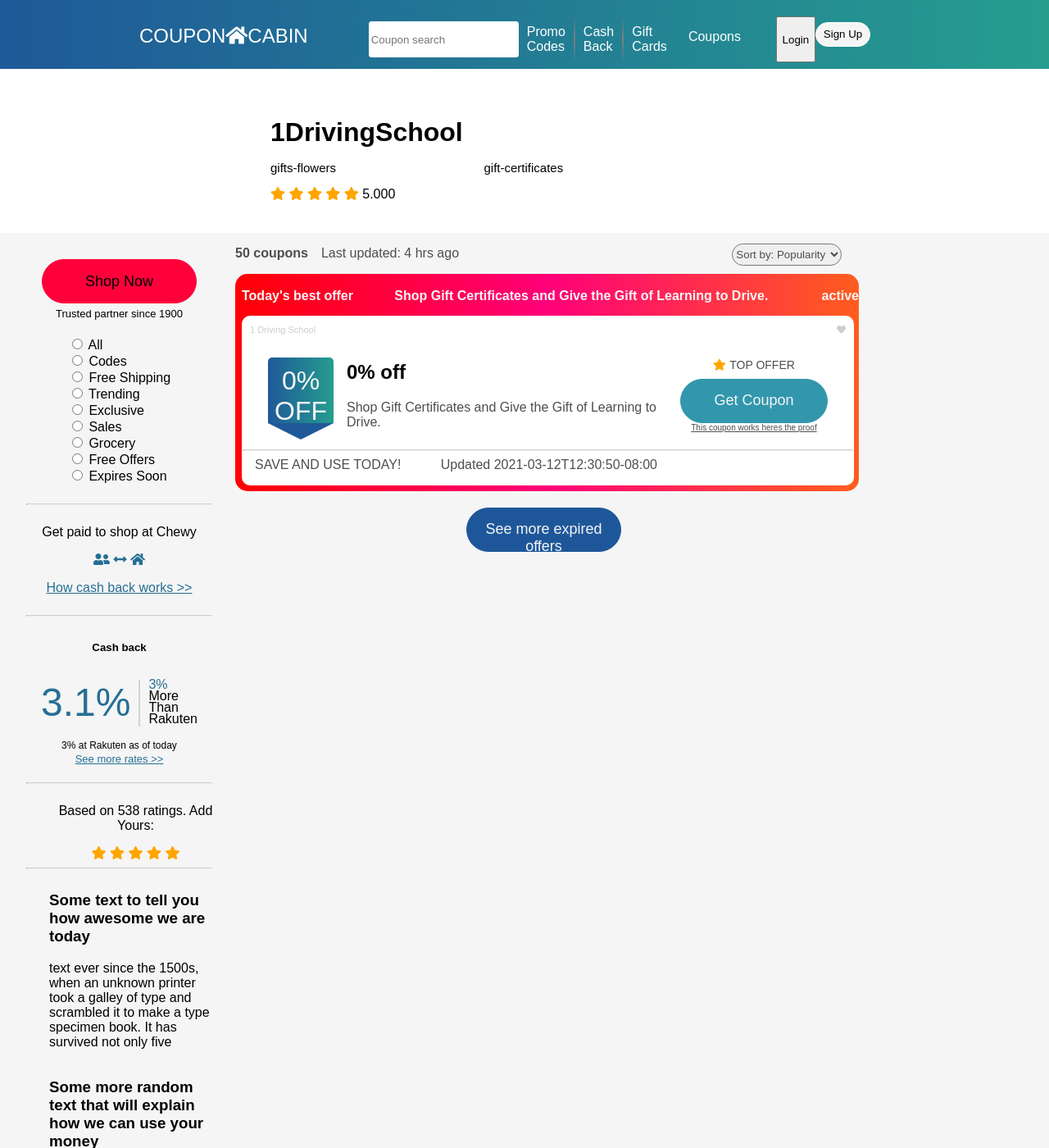
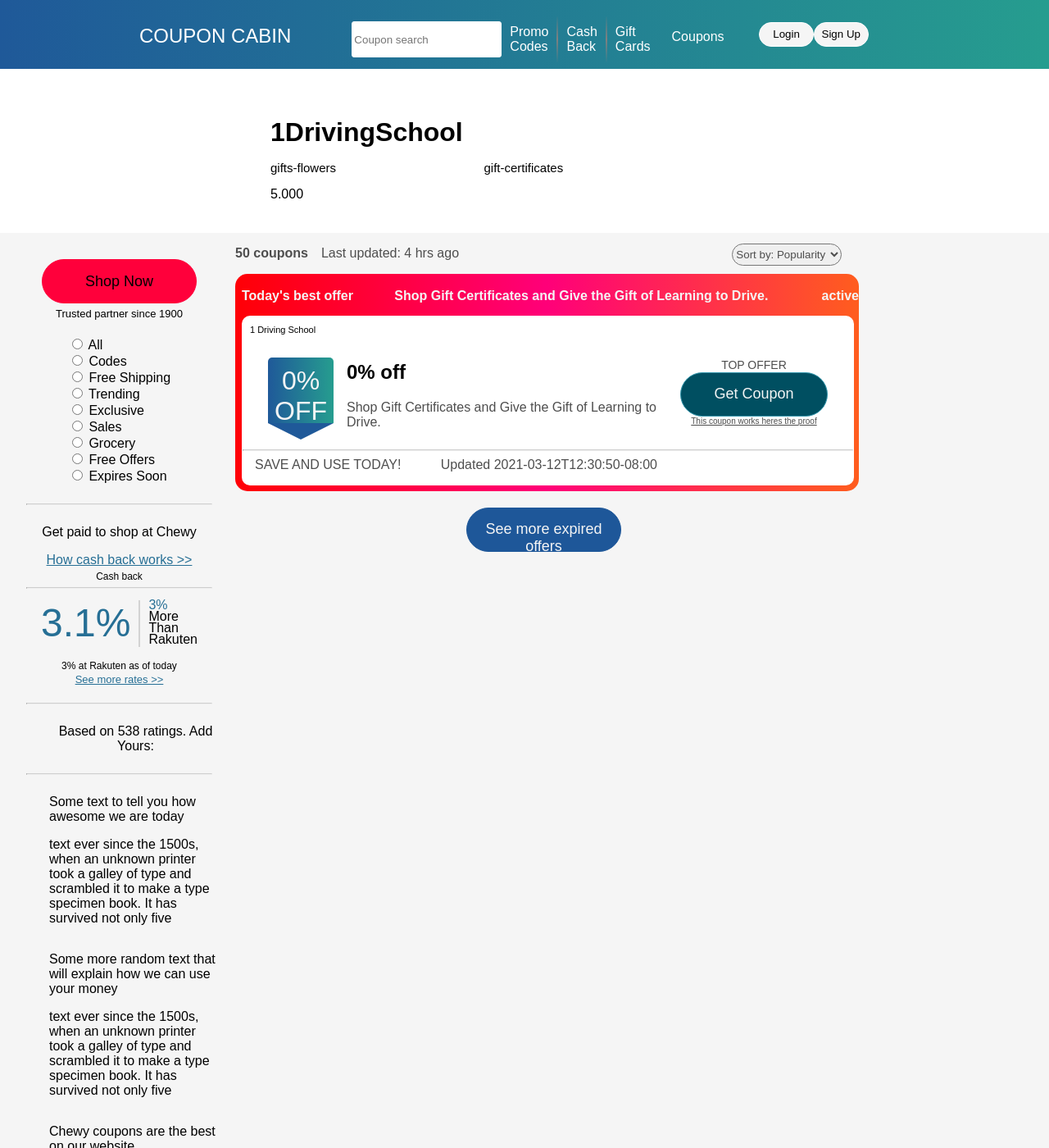
Before and after one commit to dd8917vk/jekyll, a Jekyll site: the page built from merchants/1DrivingSchool.html, in a window 1280 px wide and 1400 px high. Shown: the whole window at 82% size. Built offline with Jekyll 4.4.1, drawn with Linux system fonts in a browser that asks for light colours.

Commit message:
optimization styles

```diff
--- a/_includes/body.html
+++ b/_includes/body.html
@@ -46,14 +46,14 @@
 		<hr />
 		<div class="cash-back">
 			<p>Get paid to shop at Chewy</p>
-			<i class="fas fa-user-friends"></i>
+			<!-- <i class="fas fa-user-friends"></i>
 			<i class="fas fa-arrows-alt-h"></i>
-			<i class="fas fa-home"></i>
+			<i class="fas fa-home"></i> -->
 			<p><a href="#">How cash back works >></a></p>
 		</div>
 		<hr />
 		<div class="cash-back-p">
-			<h5>Cash back</h5>
+			<p>Cash back</p>
 			<div class="cash-back-percent">
 				<p>3.1%</p>
 				<div class="cash-back-percent-more">
@@ -77,7 +77,7 @@
 		</div>
 		<hr />
 		<div class="left-panel-p">
-			<h3>Some text to tell you how awesome we are today</h3>
+			<p>Some text to tell you how awesome we are today</p>
 			<p>
 				text ever since the 1500s, when an unknown printer took a galley of type
 				and scrambled it to make a type specimen book. It has survived not only
@@ -85,7 +85,7 @@
 			</p>
 		</div>
 		<div class="left-panel-p">
-			<h3>Some more random text that will explain how we can use your money</h3>
+			<p>Some more random text that will explain how we can use your money</p>
 			<p>
 				text ever since the 1500s, when an unknown printer took a galley of type
 				and scrambled it to make a type specimen book. It has survived not only
@@ -93,7 +93,7 @@
 			</p>
 		</div>
 		<div class="left-panel-p">
-			<h3>Chewy coupons are the best on our website.</h3>
+			<p>Chewy coupons are the best on our website.</p>
 			<p>
 				text ever since the 1500s, when an unknown printer took a galley of type
 				and scrambled it to make a type specimen book. It has survived not only
@@ -101,7 +101,7 @@
 			</p>
 		</div>
 		<div class="left-panel-p">
-			<h3>How art thou oh parrot fro ma foreign island this is not lorum</h3>
+			<p>How art thou oh parrot fro ma foreign island this is not lorum</p>
 			<p>
 				text ever since the 1500s, when an unknown printer took a galley of type
 				and scrambled it to make a type specimen book. It has survived not only
@@ -109,7 +109,7 @@
 			</p>
 		</div>
 		<div class="left-panel-p">
-			<h3>This is an amazing lightning fast deal</h3>
+			<p>This is an amazing lightning fast deal</p>
 			<p>
 				text ever since the 1500s, when an unknown printer took a galley of type
 				and scrambled it to make a type specimen book. It has survived not only
@@ -117,7 +117,7 @@
 			</p>
 		</div>
 		<div class="left-panel-p">
-			<h3>This would be much better if it was dynamic content.</h3>
+			<p>This would be much better if it was dynamic content.</p>
 			<p>
 				text ever since the 1500s, when an unknown printer took a galley of type
 				and scrambled it to make a type specimen book. It has survived not only
--- a/_includes/card.html
+++ b/_includes/card.html
@@ -12,7 +12,6 @@
     <div class="card-flex">
         <div class="card-flex-top">
             <p>{{ content["cMerchant"] }}</p>
-	        <p><i class="fas fa-heart"></i></p>
         </div>
         <div class="card-flex-mid">
             <div class="card-flex-mid-left">
--- a/_includes/nav.html
+++ b/_includes/nav.html
@@ -2,7 +2,7 @@
 	<label for="hamburger">&#9776;</label>
 	<input type="checkbox" id="hamburger" />
 	<div id="hamitems">
-		<a id="logo" href="/">COUPON<i class="fas fa-home"></i>CABIN</a>
+		<a id="logo" href="/">COUPON CABIN</a>
 		<input id="ipt" class="showInput" type="text" placeholder="Coupon search" />
 		<a href="about.html">Promo<br />Codes</a>
 		<a class="leftedge" href="tech.html">Cash<br />Back</a>
--- a/_layouts/default.html
+++ b/_layouts/default.html
@@ -12,7 +12,7 @@
 		<meta name="keywords" content="coupons, deals, sales, sale" />
 		<meta name="viewport" content="width=device-width, initial-scale=1" />
 		<link rel="stylesheet" href="/assets/css/styles.css" />
-		<link
+		<!-- <link
 			rel="stylesheet"
 			href="https://cdnjs.cloudflare.com/ajax/libs/font-awesome/4.7.0/css/font-awesome.min.css"
 		/>
@@ -21,7 +21,7 @@
 			href="https://cdnjs.cloudflare.com/ajax/libs/font-awesome/5.15.2/css/all.min.css"
 			integrity="sha512-HK5fgLBL+xu6dm/Ii3z4xhlSUyZgTT9tuc/hSrtw6uzJOvgRr2a9jyxxT1ely+B+xFAmJKVSTbpM/CuL7qxO8w=="
 			crossorigin="anonymous"
-		/>
+		/> -->
 	</head>
 	<body>
 		{% include nav.html %} {% include header.html %} {% include body.html %}
--- a/_sass/card.scss
+++ b/_sass/card.scss
@@ -2,27 +2,27 @@
 // Card Background will be applied by JS
 // if it is index 0, first card in the stack.
 .card-flex-background-apply {
-    background-image: linear-gradient(to right, #ff0006,#ff0079,#ff5d1e);
+	background-image: linear-gradient(to right, #ff0006, #ff0079, #ff5d1e);
 	border-radius: 15px;
 	padding-left: 8px;
 	width: 100%;
 	padding-top: 20px;
 	padding-bottom: 7px;
 }
-.card-flex-background-p{
-    display:flex;
+.card-flex-background-p {
+	display: flex;
 	justify-content: space-between;
 	margin-bottom: -1.1em;
 	margin-top: -1.1em;
 	color: whitesmoke;
 	font-weight: bold;
 }
-.card-flex-background-p p:nth-child(2){
+.card-flex-background-p p:nth-child(2) {
 	padding-right: 15px;
 }
 // Main Card
 .card-flex {
-    display:flex;
+	display: flex;
 	background-color: $bgColor2;
 	color: $leftPanelColor;
 	flex-direction: column;
@@ -32,17 +32,17 @@
 	margin-top: 1em;
 }
 // Top Row
-.card-flex-top{
-    display:flex;
+.card-flex-top {
+	display: flex;
 	justify-content: space-between;
 	padding-left: 10px;
 	padding-right: 10px;
 	font-size: 11px;
-    color: $hrColor;
+	color: black;
 }
 // Mid Row
 .card-flex-mid {
-    display:flex;
+	display: flex;
 	margin-top: -15px;
 	justify-content: space-between;
 }
@@ -55,7 +55,6 @@
 	flex-direction: column;
 	align-items: center;
 }
-
 
 // Coupon logo text to right
 .coupon-text {
@@ -74,13 +73,13 @@
 	border-top-right-radius: 5px;
 	color: whitesmoke;
 }
-.coupon-square p:nth-child(1){
+.coupon-square p:nth-child(1) {
 	font-size: 2em;
-    text-align:center;
+	text-align: center;
 	padding-top: 10px;
 }
-.coupon-square p:nth-child(2){
-    text-align:center;
+.coupon-square p:nth-child(2) {
+	text-align: center;
 	margin-top: -30px;
 }
 .coupon-triangle {
@@ -104,7 +103,8 @@
 
 .card-flex-mid-button {
 	border-radius: 30px;
-    background-color: #3297ad;
+	// background-color: #3297ad;
+	background-color: #004f61;
 	margin: auto auto;
 	border: 1px solid #3297ad;
 	width: 10em;
--- a/_sass/nav.scss
+++ b/_sass/nav.scss
@@ -1,4 +1,3 @@
-
 @use 'base';
 
 #hamnav {
@@ -20,7 +19,10 @@
 	margin-left: -80px;
 }
 /* Hide Hamburger */
-#hamnav label, #hamburger { display: none; }
+#hamnav label,
+#hamburger {
+	display: none;
+}
 
 /* Horizontal Menu Items */
 #hamitems {
@@ -29,13 +31,12 @@
 	margin-right: 10em;
 }
 
-
 #hamitems a {
 	// width: 10%; /* 100% / 5 tabs = 20% */
 	padding: 10px;
 	color: white;
 	text-decoration: none;
-  justify-content:center;
+	justify-content: center;
 }
 #hamitems #logo {
 	margin-right: 4em;
@@ -44,18 +45,15 @@
 }
 .leftedge {
 	border-width: 2px;
-  border-left-style:solid;
-  border-image:
-  linear-gradient(transparent, gray, transparent) 1 100%;
+	border-left-style: solid;
+	border-image: linear-gradient(transparent, gray, transparent) 1 100%;
 }
 .logoCenter {
-    text-align:center;
+	text-align: center;
 	margin: auto auto;
 	margin-left: 40%;
 	width: 10%;
 	display: inline-block;
-
-
 }
 // #hamitems a:hover {
 //   background: #401408;
@@ -66,7 +64,15 @@
 #signup {
 	height: 30px;
 	min-width: 5em;
-    margin-top: .5em;
+	margin-top: 0.5em;
+	border-radius: 30px;
+	border: 1px solid white;
+	background-color: whitesmoke;
+}
+#login {
+	height: 30px;
+	min-width: 5em;
+	margin-top: 0.5em;
 	border-radius: 30px;
 	border: 1px solid white;
 	background-color: whitesmoke;
@@ -89,7 +95,7 @@
 	position: absolute;
 	background-color: #269d8f;
 	min-width: 400px;
-  box-shadow: 0px 8px 16px 0px rgba(0,0,0,0.2);
+	box-shadow: 0px 8px 16px 0px rgba(0, 0, 0, 0.2);
 	z-index: 1;
 	right: 0;
 }
@@ -101,12 +107,19 @@
 	display: block;
 }
 
-.dropdown-content a:hover {background-color: #1f5999;}
+.dropdown-content a:hover {
+	background-color: #1f5999;
+}
 
-.dropdown:hover .dropdown-content {display: flex; flex-wrap: wrap;}
+.dropdown:hover .dropdown-content {
+	display: flex;
+	flex-wrap: wrap;
+}
 
-.dropdown:hover .dropbtn {background-color: #269d8f;}
-@media screen and (max-width: 900px){
+.dropdown:hover .dropbtn {
+	background-color: #269d8f;
+}
+@media screen and (max-width: 900px) {
 	/* Show Hamburger Icon */
 	#hamnav label {
 		display: inline-block;
@@ -121,40 +134,41 @@
 		box-sizing: border-box;
 		display: block;
 		width: 100%;
-    color:black;
+		color: black;
 	}
 
-  #hamitems { display: none;}
+	#hamitems {
+		display: none;
+	}
 	#hamnav input:checked ~ #hamitems {
 		display: block;
 		position: absolute;
-      background-color:white;
+		background-color: white;
 		width: 300px;
 		height: 100vh;
 		margin-left: 0;
 		margin-top: 22px;
 	}
-
 }
-html, body {
+html,
+body {
 	padding: 0;
 	margin: 0;
 	font-family: arial, sans-serif;
 }
 
-@media screen and (max-width: 1340px){
+@media screen and (max-width: 1340px) {
 	#hamitems #logo {
 		margin-right: 6em;
 		// margin-right: 4em;
 		white-space: nowrap;
-    font-size: 1.5em
+		font-size: 1.5em;
 	}
-  .logoCenter a{
+	.logoCenter a {
 		margin: auto auto;
 		white-space: nowrap;
 		color: whitesmoke;
 	}
-
 }
 // .topnav {
 //     background-image: linear-gradient(to right, #1f5999, #269d8f);
```
Also changed, not shown: 8 other files. Lines whose indentation alone changed are shown as unchanged.
